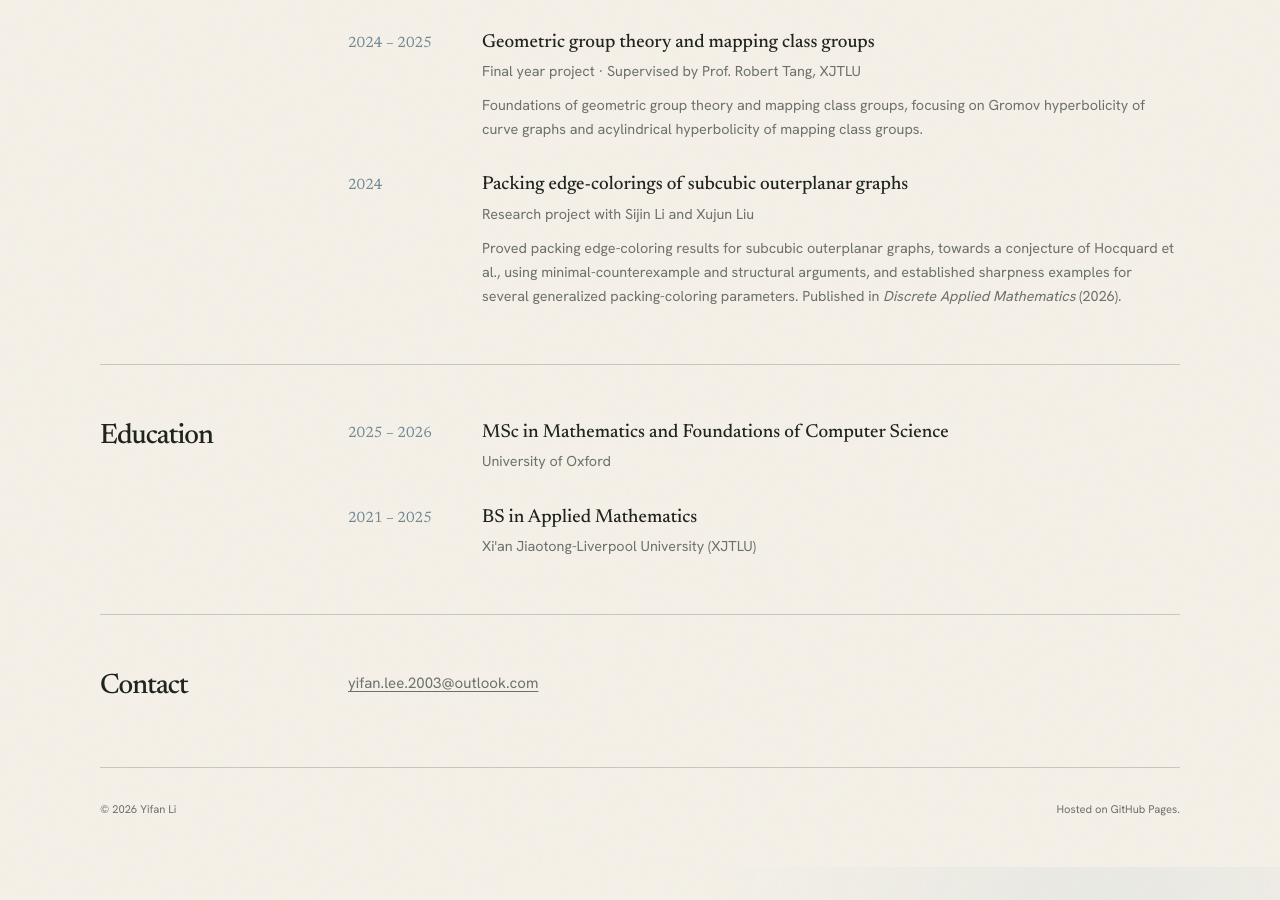
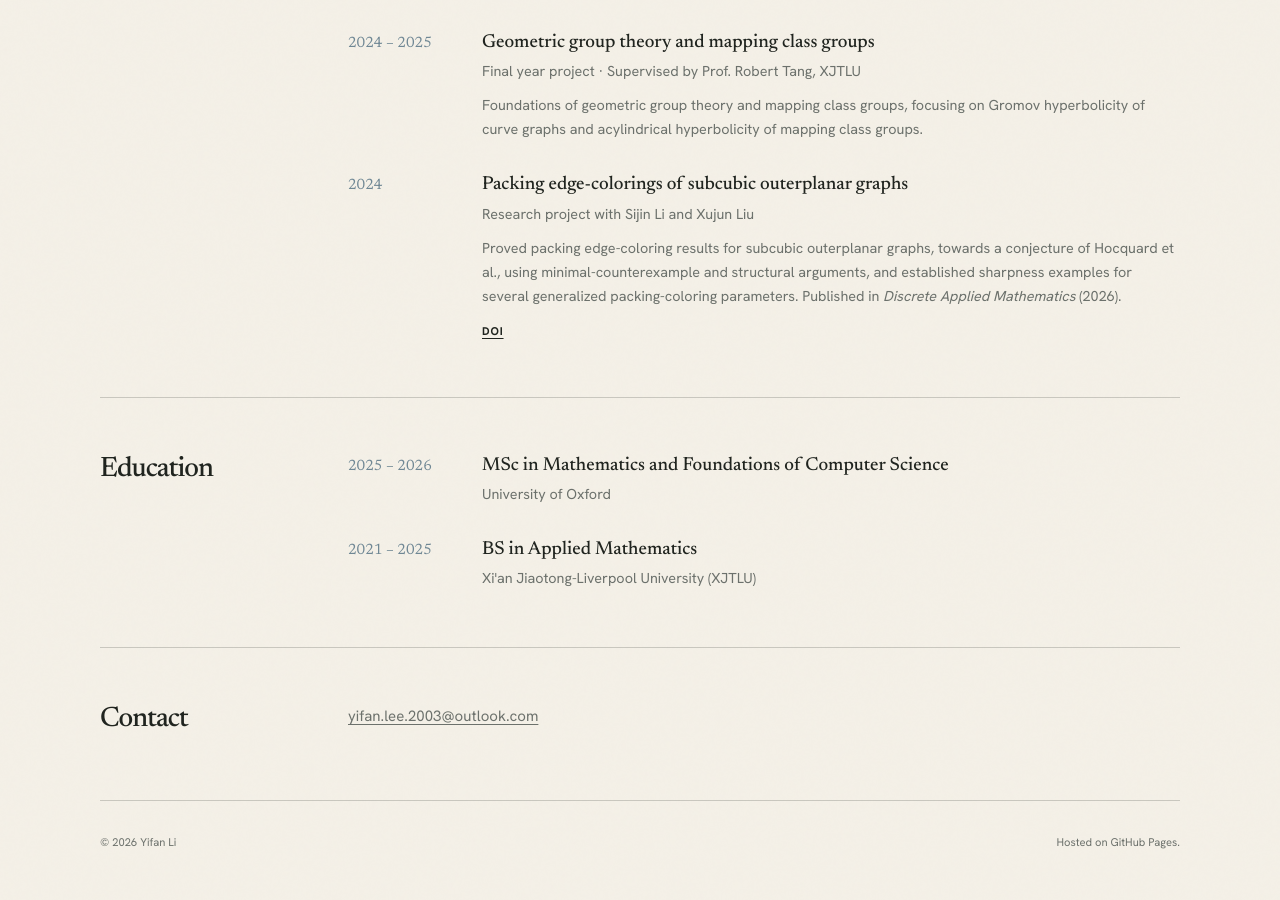
Before and after one commit to YF-Lee03/YF-Lee03.github.io, a Jekyll site: the page built from index.html, in a window 1280 px wide and 900 px high, scrolled down 992 px. Built offline with Jekyll 4.4.1, drawn with Linux system fonts in a browser that asks for light colours; before the commit the page ends 1859 px from its top, so only the background shows below that.

Commit message:
Add links to research entries; link the packing project's DOI
Research items now take optional links like publications do. The
dissertation and final-year-project entries have commented-out
placeholders for their PDFs.

Co-Authored-By: Claude Opus 5.5 <noreply@anthropic.com>

```diff
--- a/_includes/section.html
+++ b/_includes/section.html
@@ -13,6 +13,9 @@
         {%- if item.summary %}
         <p class="summary">{{ item.summary }}</p>
         {%- endif %}
+        {%- if item.links %}
+        <div class="entry-links">{% for link in item.links %}<a href="{{ link.url }}">{{ link.label }}</a>{% endfor %}</div>
+        {%- endif %}
       </div>
     </li>
     {%- endfor %}
```
Also changed, not shown: _data/cv.yml (+9 -2 lines).
